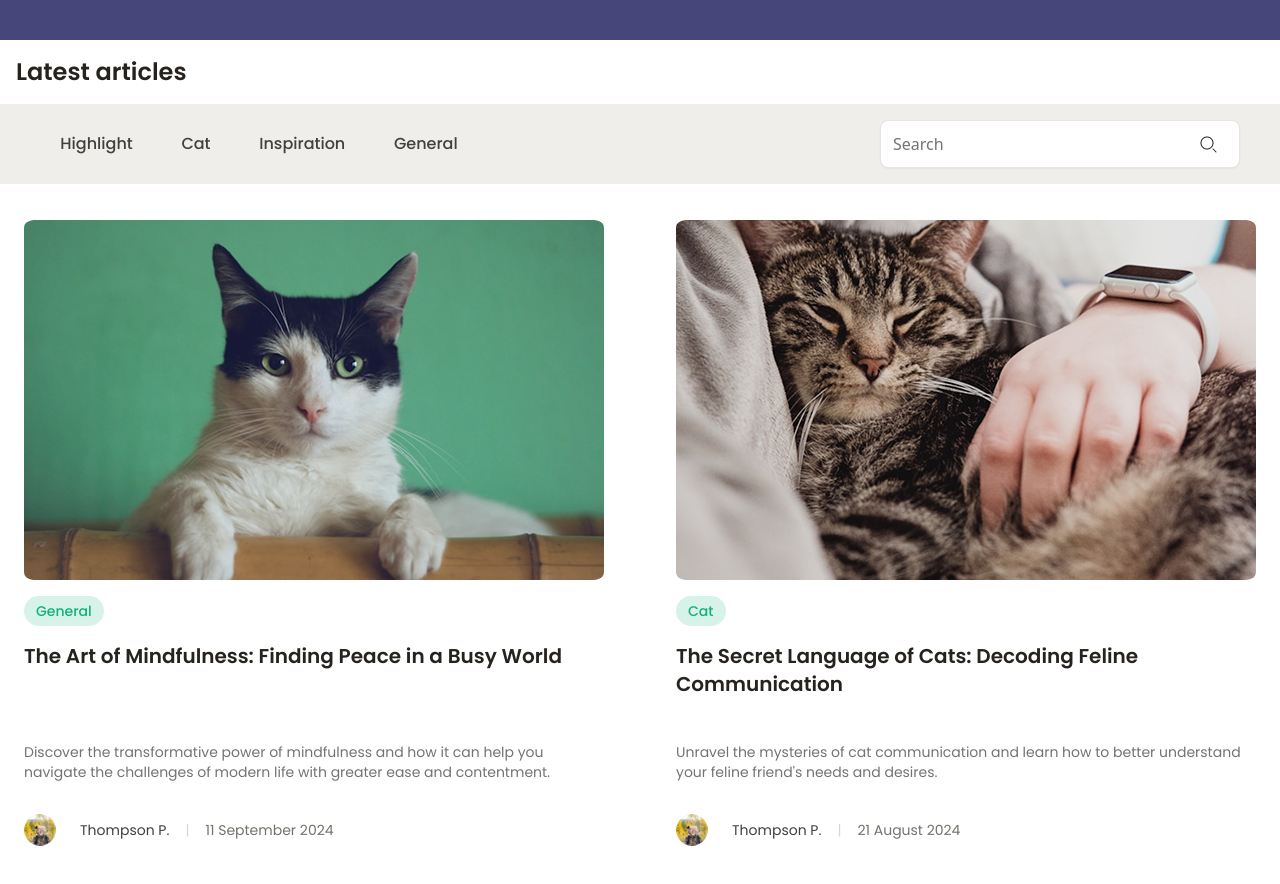
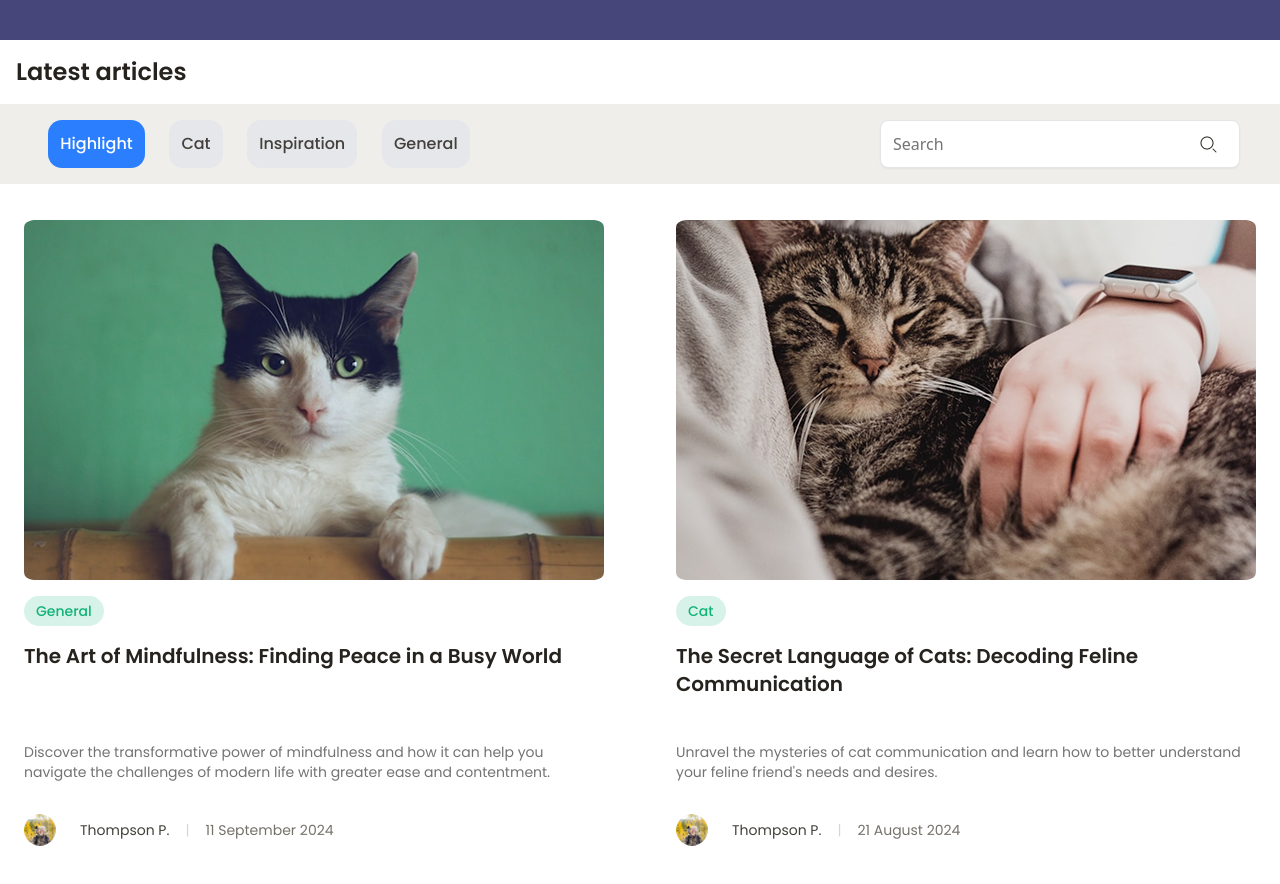
Before and after one commit to Hajapjon/hidden-pixels, a React (Vite) app: page / in a window 1280 px wide. Shown: the part 840-1724 px from the top of the page. Built offline with nearby package versions, Linux system fonts and the light colour scheme.

Commit message:
feat(article-section): add dynamic filtering for blog posts by category

```diff
--- a/src/components/AriticleSection.jsx
+++ b/src/components/AriticleSection.jsx
@@ -9,9 +9,15 @@ import {
 import search from "../assets/icons/search.png";
 import { blogPosts } from "@/data/blogPosts";
 import BlogCard from "@/components/BlogCard";
+import { useState } from "react";
 
 function ArticleSection() {
   const categories = ["Highlight", "Cat", "Inspiration", "General"];
+  const [category, setCategory] = useState("Highlight");
+  const filteredPosts =
+    category === "Highlight"
+      ? blogPosts
+      : blogPosts.filter((post) => post.category === category);
 
   return (
     <>
@@ -30,14 +36,14 @@ function ArticleSection() {
             Category
           </div>
           {/*Mobile Selector */}
-          <Select>
+          <Select onValueChange={(value) => setCategory(value)}>
             <SelectTrigger className="w-full bg-white font-[Poppins] text-[#75716B] font-medium !h-[48px] text-[16px]">
               <SelectValue placeholder="Highlight" />
             </SelectTrigger>
             <SelectContent>
-              {categories.map((categorie, index) => (
-                <SelectItem key={index} value={categorie}>
-                  {categorie}
+              {categories.map((item, index) => (
+                <SelectItem key={index} value={item}>
+                  {item}
                 </SelectItem>
               ))}
             </SelectContent>
@@ -48,12 +54,18 @@ function ArticleSection() {
       {/* Desktop Selector */}
       <div className="hidden lg:flex lg:justify-between lg:w-full lg:h-[80px] lg:items-center lg:bg-[#EFEEEB]">
         <div className="hidden lg:flex lg:items-center lg:justify-around lg:gap-2 lg:w-[438px] lg:text-[16px] lg:font-medium lg:font-[Poppins] lg:text-[#43403B] lg:ml-10">
-          {categories.map((categorie, index) => (
+          {categories.map((item, index) => (
             <button
               key={index}
-              className=" p-3 rounded-xl hover:cursor-pointer hover:bg-[#DAD6D1]"
+              className={`${
+                category === item
+                  ? "bg-blue-500 text-white" // สีปุ่มเมื่อถูกเลือก
+                  : "bg-gray-200 hover:bg-gray-300" // สีปุ่มเมื่อไม่ได้ถูกเลือก
+              }  p-3 rounded-xl hover:cursor-pointer hover:bg-[#DAD6D1]`}
+              disabled={category === item} // ปิดการคลิกปุ่มที่ถูกเลือก
+              onClick={() => setCategory(item)} // เปลี่ยน State เมื่อคลิก
             >
-              {categorie}
+              {item}
             </button>
           ))}
         </div>
@@ -68,7 +80,7 @@ function ArticleSection() {
 
       {/* Blog posts card */}
       <div className="grid grid-cols-1 md:grid-cols-2 gap-6">
-        {blogPosts.map((post, index) => (
+        {filteredPosts.map((post, index) => (
           <BlogCard
             key={index}
             image={post.image}
```
